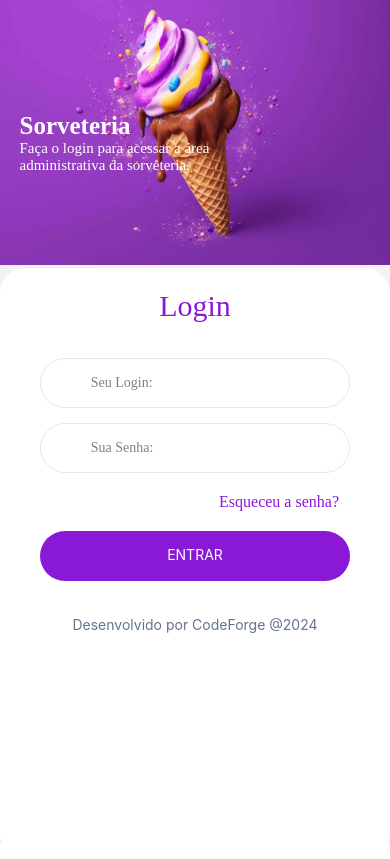
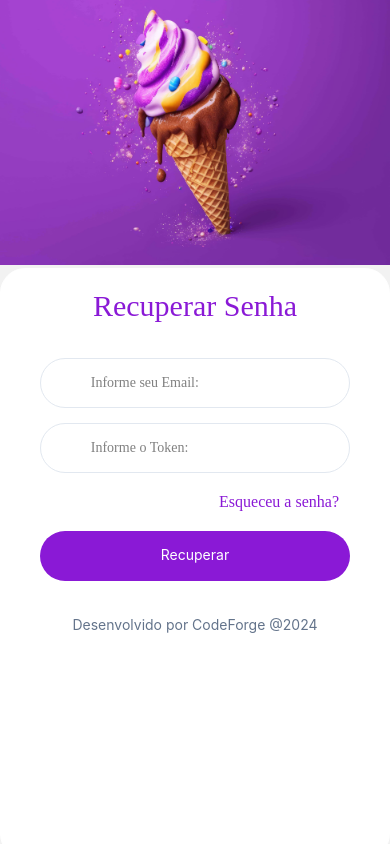
Before and after one commit to Kellinton/suky-sorveteria-react-native, a React Native app: screen / in a window 390 px wide. Both pictures are taken after a click on the element "Esqueceu a senha?". Built offline with nearby package versions, Linux system fonts and the light colour scheme.

Commit message:
Update: finalizado a pagina de recuperar senha

```diff
--- a/App.js
+++ b/App.js
@@ -66,7 +66,8 @@ export function LoginScreen({ navigation }) {
           style={[loginStyle.TextInput]}
         />
 
-        <TouchableOpacity style={loginStyle.txtForgetPassword} onPress={() => navigation.navigate("EsqueciSenha")}>Esqueceu a senha?</TouchableOpacity>
+        <TouchableOpacity style={loginStyle.txtForgetPassword}
+         onPress={() => navigation.navigate("EsqueciSenha")}>Esqueceu a senha?</TouchableOpacity>
 
         {/* <button style={loginStyle.btn} onPress={() => navigation.navigate('Dashboard')}>ENTRAR</button> */}
 
@@ -85,7 +86,7 @@ export function LoginScreen({ navigation }) {
   );
 }
 
-export function EsqueceuSenhaScreen({ navigation }) {
+export function EsqueciSenhaScreen({ navigation }) {
   return (
     <View style={{ flex: 1, justifyContent: "center", alignItems: "center" }}>
       <View style={loginStyle.boxFundo}>
@@ -93,25 +94,21 @@ export function EsqueceuSenhaScreen({ navigation }) {
           source={require("./assets/fundoLogin.png")}
           style={loginStyle.img}
         ></ImageBackground>
-        <text style={loginStyle.txtFundo}>
-          <span style={loginStyle.spanFundo}>Sorveteria</span> <br></br>Faça o
-          login para acessar a área administrativa da sorveteria.
-        </text>
       </View>
 
       {/* <StatusBar style="auto" /> */}
 
       <View style={loginStyle.container2}>
-        <text style={loginStyle.txtLogin}>Login</text>
+        <text style={loginStyle.txtLogin}>Recuperar Senha</text>
         <TextInput
-          placeholder="Seu Login:"
+          placeholder="Informe seu Email:"
           placeholderTextColor="gray"
           style={loginStyle.TextInput}
         />
 
         <TextInput
           secureTextEntry={true}
-          placeholder="Sua Senha:"
+          placeholder="Informe o Token:"
           placeholderTextColor="gray"
           style={[loginStyle.TextInput]}
         />
@@ -124,7 +121,7 @@ export function EsqueceuSenhaScreen({ navigation }) {
           onPress={() => navigation.navigate("dashboard")}
           style={loginStyle.btnLogin}
         >
-          <Text style={loginStyle.entrarLogin}>ENTRAR</Text>
+          <Text style={loginStyle.entrarLogin}>Recuperar</Text>
         </TouchableOpacity>
 
         <Text style={loginStyle.txtcodeForge}>
@@ -897,7 +894,7 @@ function Routes() {
       />
        <Stack.Screen
         name="EsqueciSenha"
-        component={EsqueceuSenhaScreen}
+        component={EsqueciSenhaScreen}
         options={{ headerShown: false }}
       />
       <Stack.Screen
```
